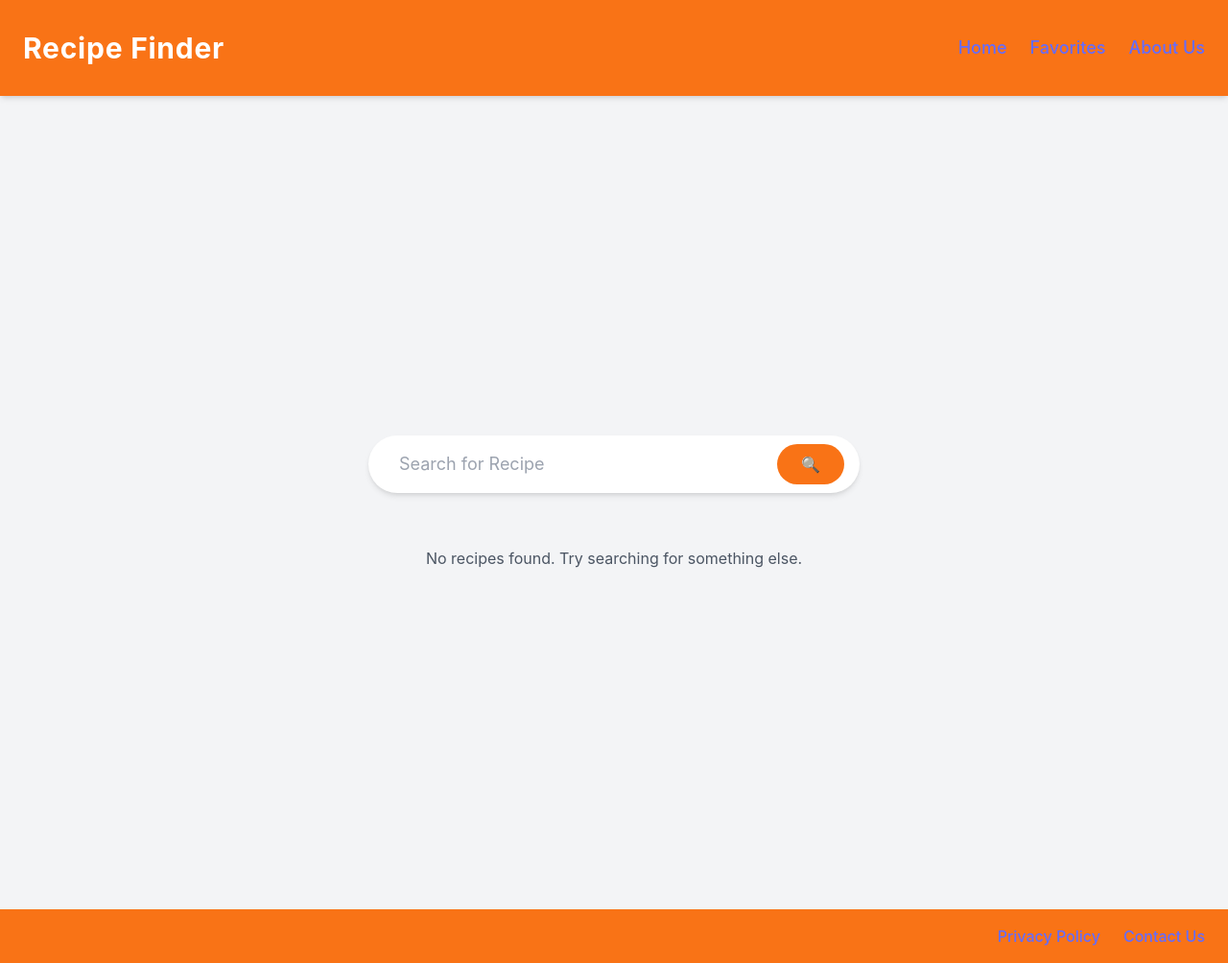
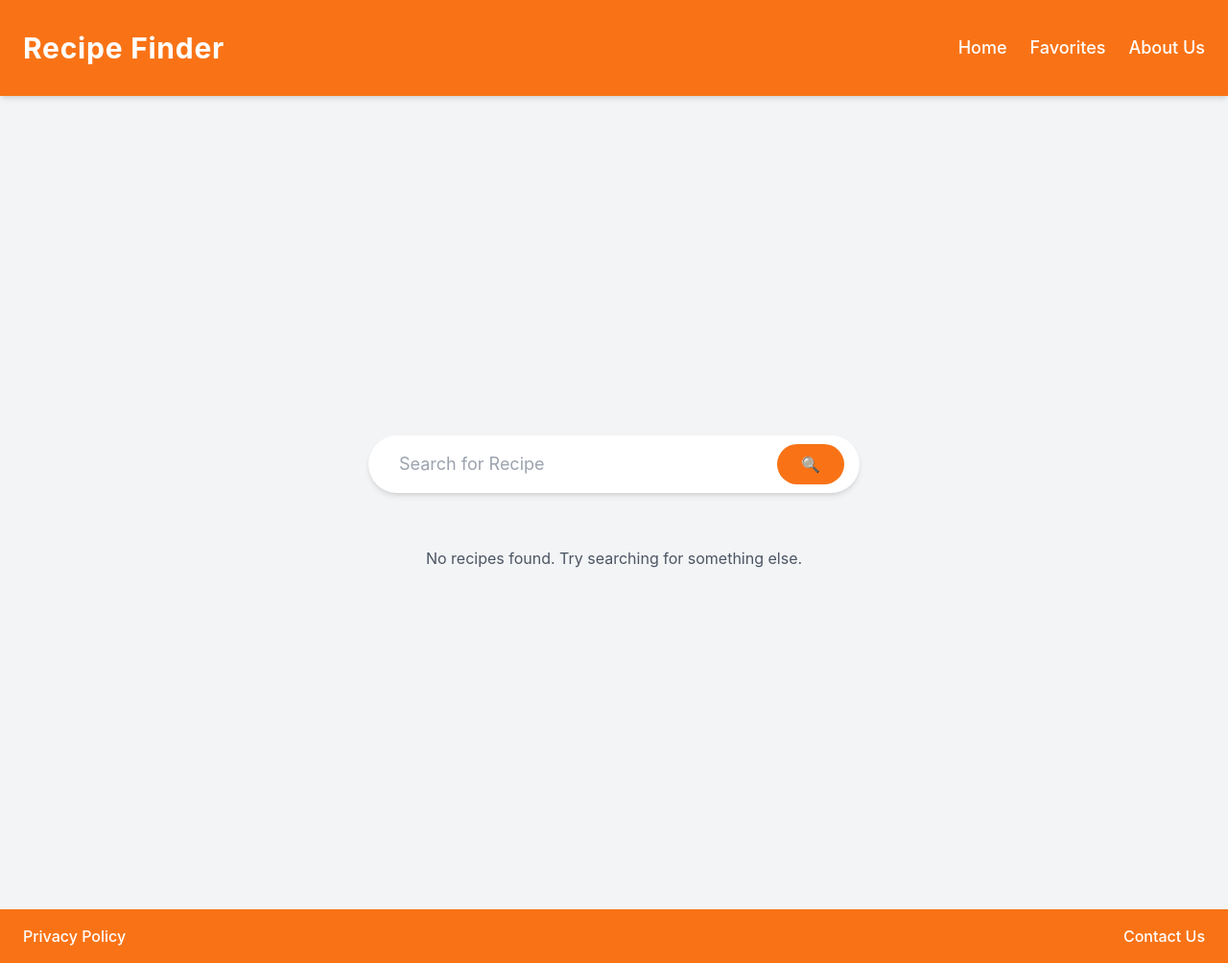
Before and after one commit to Kbayoumi561/FE-Capstone-Project, a React (Vite) app: page / in a window 1280 px wide. Shown: the whole page at 96% size. Built offline with nearby package versions, Linux system fonts and the light colour scheme.

Commit message:
Changing Text Color

```diff
--- a/src/App.jsx
+++ b/src/App.jsx
@@ -30,9 +30,9 @@ function App() {
           <div className="flex justify-between items-center px-4 lg:px-6">
             <h1 className="text-3xl font-bold tracking-wide">Recipe Finder</h1>
             <nav className="space-x-6 text-lg">
-              <Link to="/" className="hover:underline">Home</Link>
-              <Link to="/favorites" className="hover:underline">Favorites</Link>
-              <Link to="/about" className="hover:underline">About Us</Link>
+              <Link to="/" className="hover:underline text-white">Home</Link>
+              <Link to="/favorites" className="hover:underline text-white">Favorites</Link>
+              <Link to="/about" className="hover:underline text-white">About Us</Link>
             </nav>
           </div>
         </header>
@@ -53,9 +53,9 @@ function App() {
 
         {/* Footer */}
         <footer className="bg-orange-500 text-white py-4">
-          <div className="container mx-auto flex justify-end px-6 space-x-6">
-            <Link to="/privacy" className="hover:underline">Privacy Policy</Link>
-            <Link to="/contact" className="hover:underline">Contact Us</Link>
+          <div className="flex justify-between items-center px-4 lg:px-6">
+            <Link to="/privacy" className="hover:underline text-white">Privacy Policy</Link>
+            <Link to="/contact" className="hover:underline text-white">Contact Us</Link>
           </div>
         </footer>
       </div>
```
